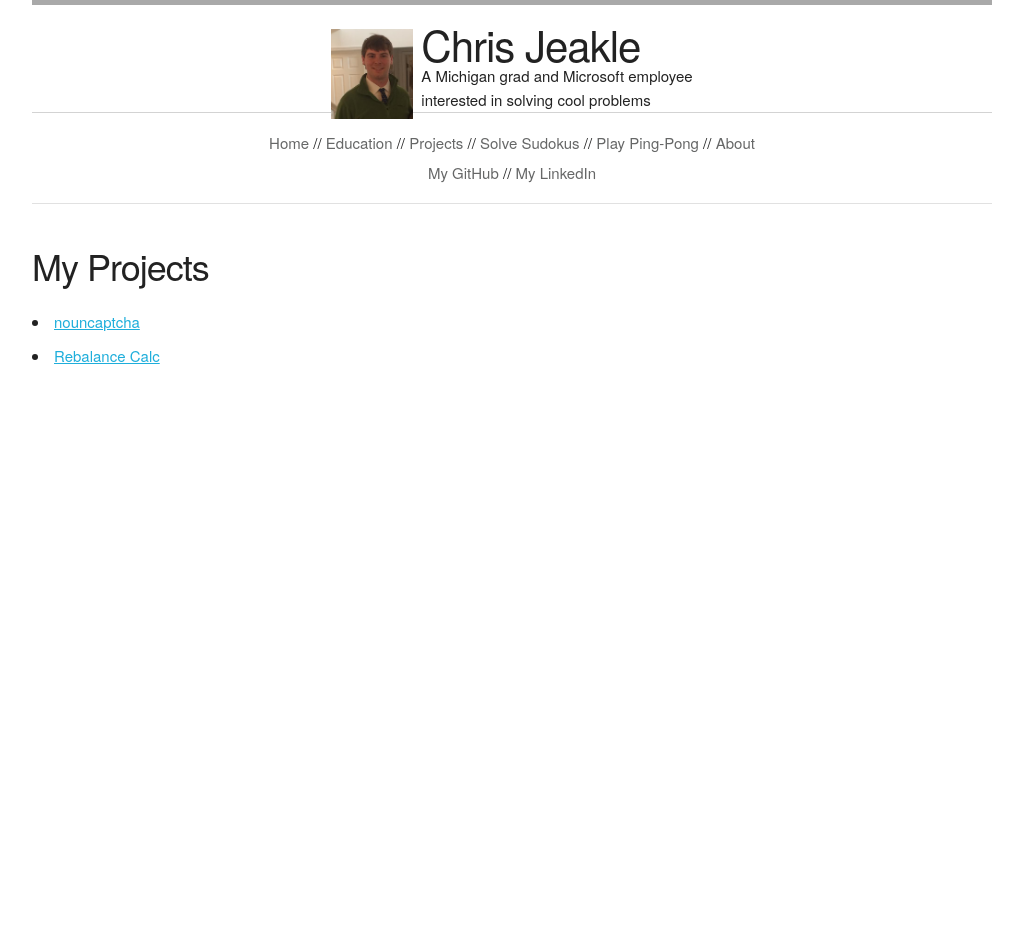
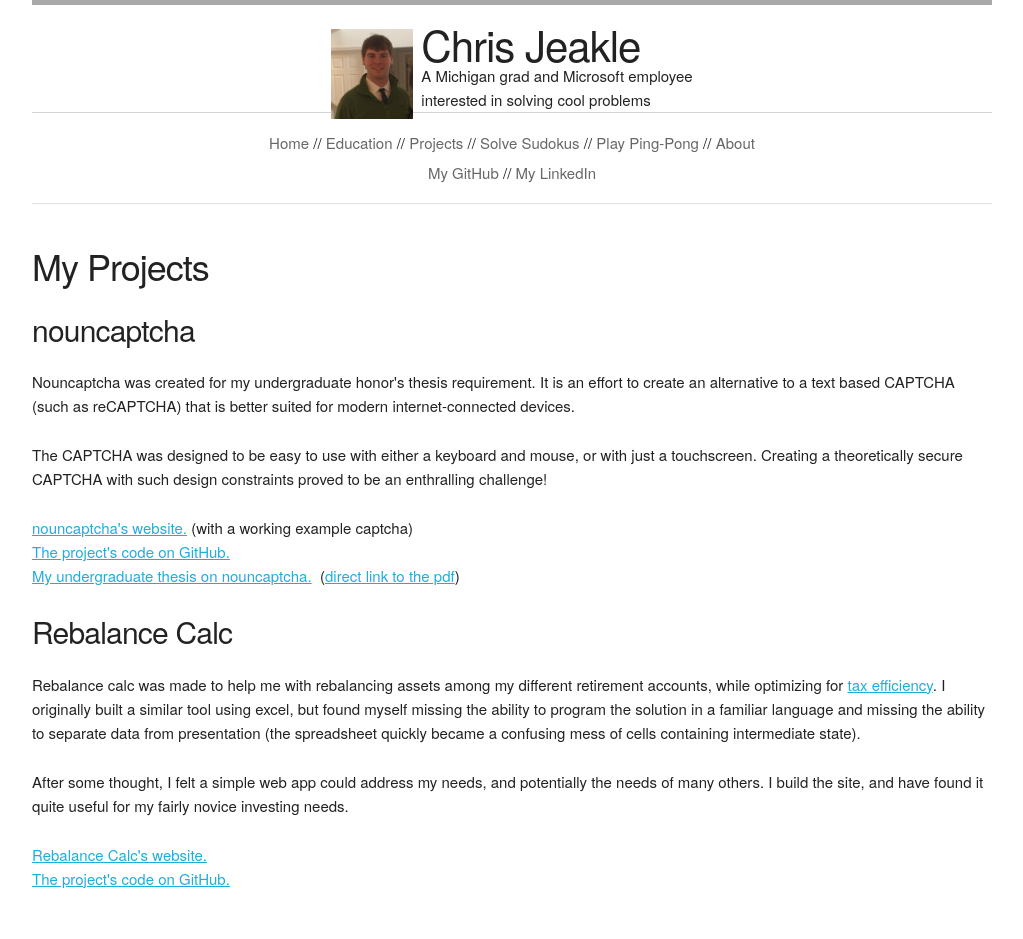
Before and after one commit to cjjeakle/cjjeakle.github.io, a Jekyll site: the page built from projects/index.html, in a window 1280 px wide. Shown: the whole page, without its empty margins (128-1151 px from the left). Built offline with Jekyll 4.4.1, drawn with Linux system fonts in a browser that asks for light colours; nearby versions of some CDN libraries; before the commit the page ends 900 px from its top, so only the background shows below that.

Commit message:
Wrote content for the projects page detailing my stand-alone work.

```diff
--- a/index.html
+++ b/index.html
@@ -4,7 +4,7 @@ layout: default
 ---
 
 <div>
-  <h3>Welcome to my website!</h3>
+  <h3>Welcome To My Website!</h3>
   Hi there, I'm Chris Jeakle. I graduated from the University of Michigan in 2014 and am working as an SDE at Microsoft.<br/>
 
   <br/>
--- a/projects/index.html
+++ b/projects/index.html
@@ -5,6 +5,42 @@ layout: default
 
 <div>
   <h3>My Projects</h3>
-    <li><a href="http://www.nouncaptcha.com" target="_Blank">nouncaptcha</a></li>
-    <li><a href="http://www.rebalancecalc.com" target="_Blank">Rebalance Calc</a></li>
+    <div class="row">
+      <h4>nouncaptcha</h4>
+
+      <p>
+        Nouncaptcha was created for my undergraduate honor's thesis requirement.
+        It is an effort to create an alternative to a text based CAPTCHA (such as reCAPTCHA) that is better suited for modern internet-connected devices.
+      </p>
+      <p>
+        The CAPTCHA was designed to be easy to use with either a keyboard and mouse, or with just a touchscreen.
+        Creating a theoretically secure CAPTCHA with such design constraints proved to be an enthralling challenge!
+      </p>
+
+      <a href="http://www.nouncaptcha.com">nouncaptcha's website.</a> (with a working example captcha)
+      <br/>
+      <a href="https://github.com/cjjeakle/nouncaptcha">The project's code on GitHub.</a>
+      <br/>
+      <a href="http://deepblue.lib.umich.edu/handle/2027.42/107736">My undergraduate thesis on nouncaptcha.</a>
+      &nbsp;(<a href="http://deepblue.lib.umich.edu/bitstream/handle/2027.42/107736/cjjeakle.pdf">direct link to the pdf</a>)
+      <br/>
+      <br/>
+    </div>
+    <div class="row">
+      <h4>Rebalance Calc</h4>
+
+      <p>
+        Rebalance calc was made to help me with rebalancing assets among my different retirement accounts, while optimizing for <a href="https://www.bogleheads.org/wiki/Principles_of_tax-efficient_fund_placement">tax efficiency</a>. I originally built a similar tool using excel, but found myself missing the ability to program the solution in a familiar language and missing the ability to separate data from presentation (the spreadsheet quickly became a confusing mess of cells containing intermediate state).
+      </p>
+
+      <p>
+        After some thought, I felt a simple web app could address my needs, and potentially the needs of many others. I build the site, and have found it quite useful for my fairly novice investing needs.
+      </p>
+
+      <a href="http://www.rebalancecalc.com">Rebalance Calc's website.</a>
+      <br/>
+      <a href="https://github.com/cjjeakle/rebalance-calc">The project's code on GitHub.</a>
+      <br/>
+      <br/>
+    </div>
 </div>
```
